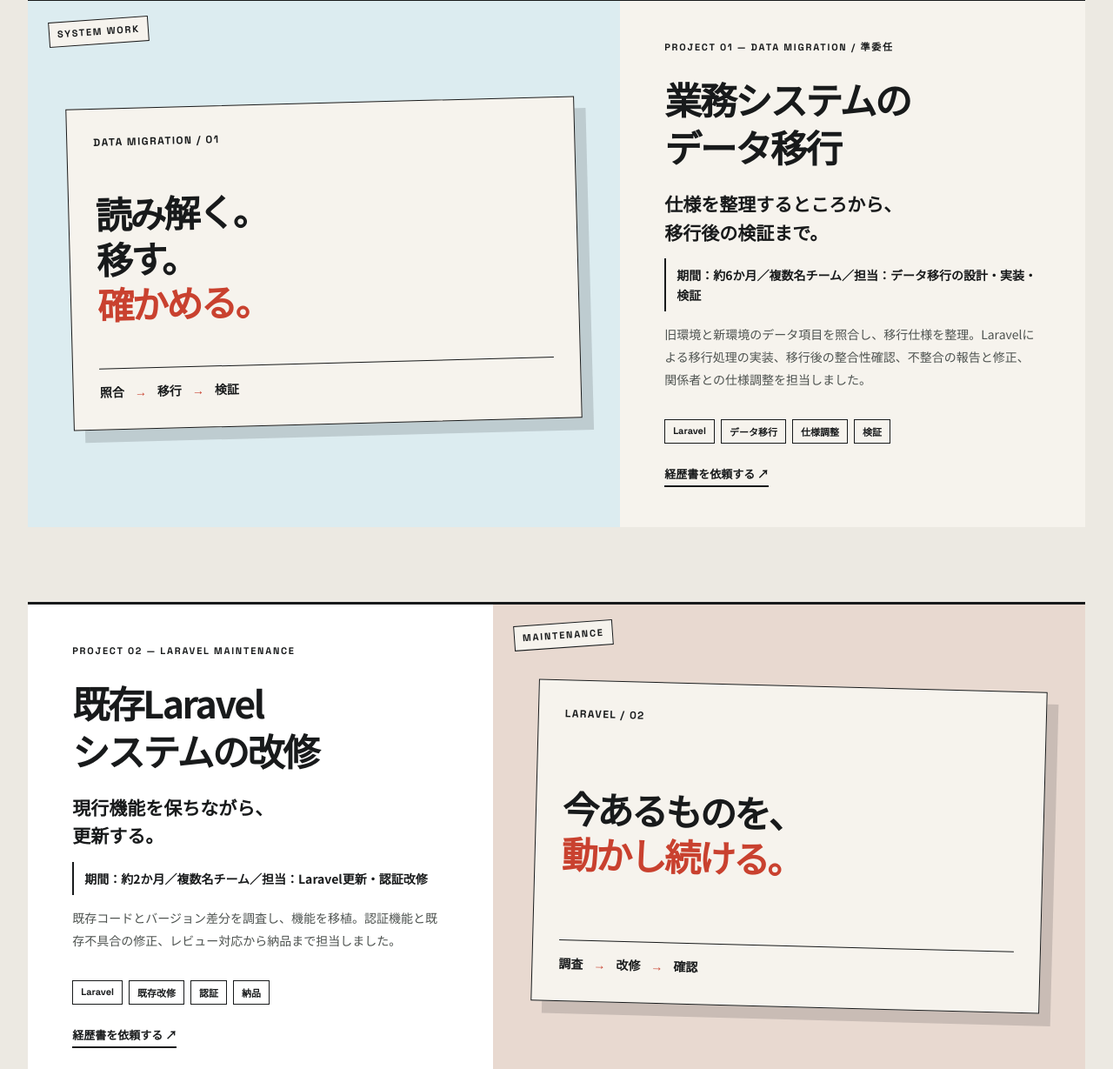
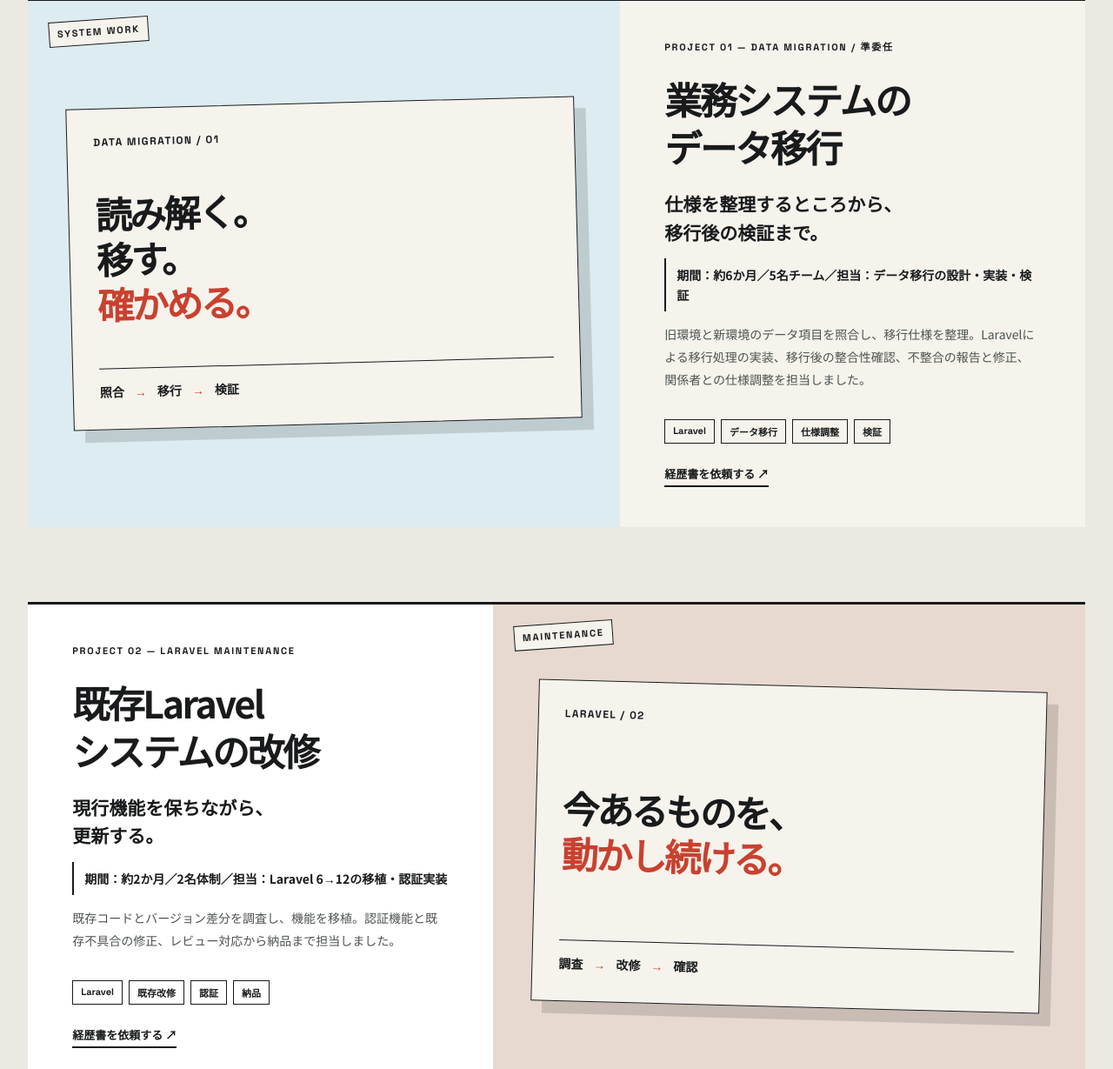
Before and after one commit to en-nagaojunichi/en-nagaojunichi.github.io, a plain HTML site: page index.html in a window 1280 px wide. Shown: the part 2086-3315 px from the top of the page at 87% size. Drawn offline with Linux system fonts and the light colour scheme.

Commit message:
Match portfolio project scopes to career history

```diff
--- a/index.html
+++ b/index.html
@@ -201,7 +201,7 @@
               <p class="project-kicker">PROJECT 01 — DATA MIGRATION / 準委任</p>
               <h3>業務システムの<br />データ移行</h3>
               <p class="project-short">仕様を整理するところから、<br />移行後の検証まで。</p>
-              <p class="project-scope">期間：約6か月／複数名チーム／担当：データ移行の設計・実装・検証</p>
+              <p class="project-scope">期間：約6か月／5名チーム／担当：データ移行の設計・実装・検証</p>
               <p>旧環境と新環境のデータ項目を照合し、移行仕様を整理。Laravelによる移行処理の実装、移行後の整合性確認、不整合の報告と修正、関係者との仕様調整を担当しました。</p>
               <div class="project-meta"><span>Laravel</span><span>データ移行</span><span>仕様調整</span><span>検証</span></div>
               <a class="under-link case-contact-link" href="mailto:info@mameoffice.com?subject=%E6%BA%96%E5%A7%94%E4%BB%BB%E3%83%BB%E9%96%8B%E7%99%BA%E6%A1%88%E4%BB%B6%E3%81%AE%E3%81%94%E7%9B%B8%E8%AB%87">経歴書を依頼する ↗</a>
@@ -212,7 +212,7 @@
               <p class="project-kicker">PROJECT 02 — LARAVEL MAINTENANCE</p>
               <h3>既存Laravel<br />システムの改修</h3>
               <p class="project-short">現行機能を保ちながら、<br />更新する。</p>
-              <p class="project-scope">期間：約2か月／複数名チーム／担当：Laravel更新・認証改修</p>
+              <p class="project-scope">期間：約2か月／2名体制／担当：Laravel 6→12の移植・認証実装</p>
               <p>既存コードとバージョン差分を調査し、機能を移植。認証機能と既存不具合の修正、レビュー対応から納品まで担当しました。</p>
               <div class="project-meta"><span>Laravel</span><span>既存改修</span><span>認証</span><span>納品</span></div>
               <a class="under-link case-contact-link" href="mailto:info@mameoffice.com?subject=%E6%BA%96%E5%A7%94%E4%BB%BB%E3%83%BB%E9%96%8B%E7%99%BA%E6%A1%88%E4%BB%B6%E3%81%AE%E3%81%94%E7%9B%B8%E8%AB%87">経歴書を依頼する ↗</a>
```
